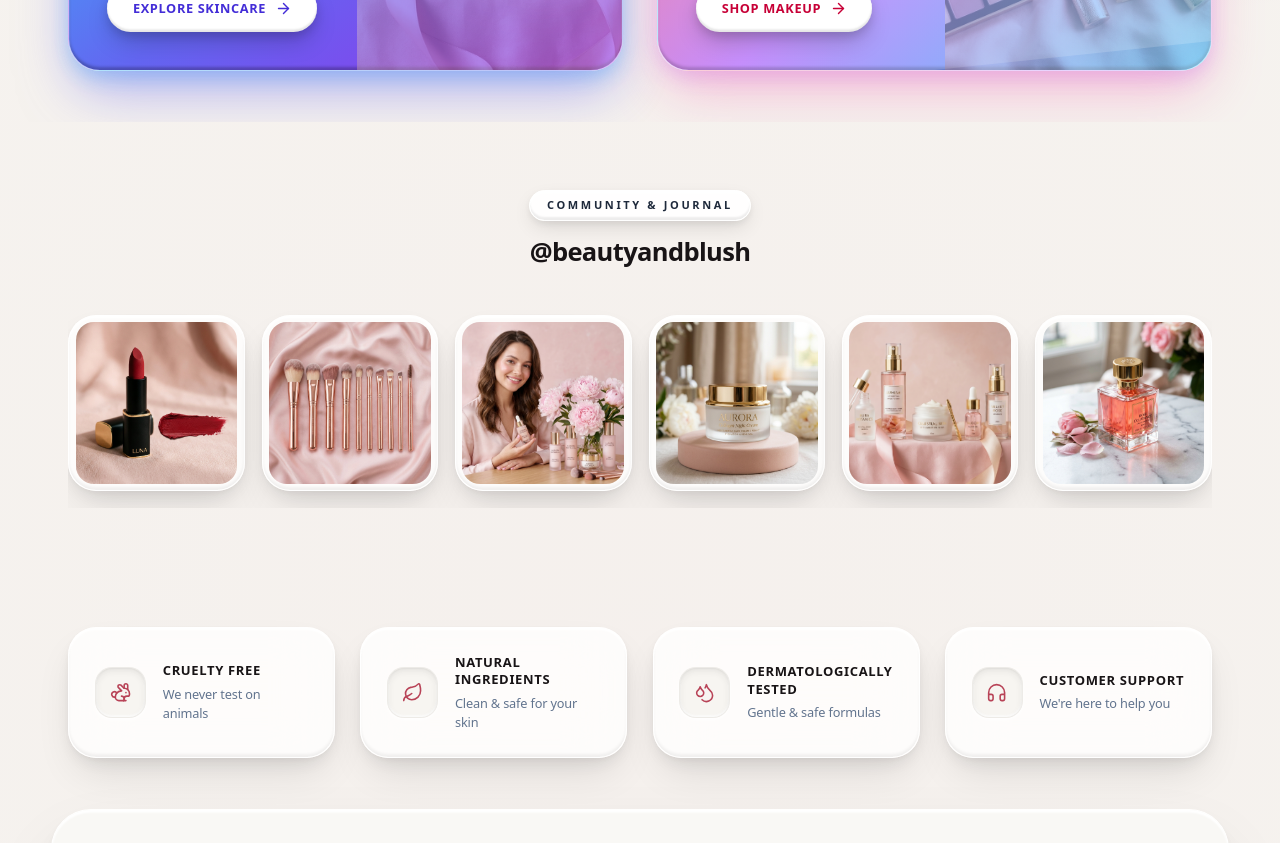
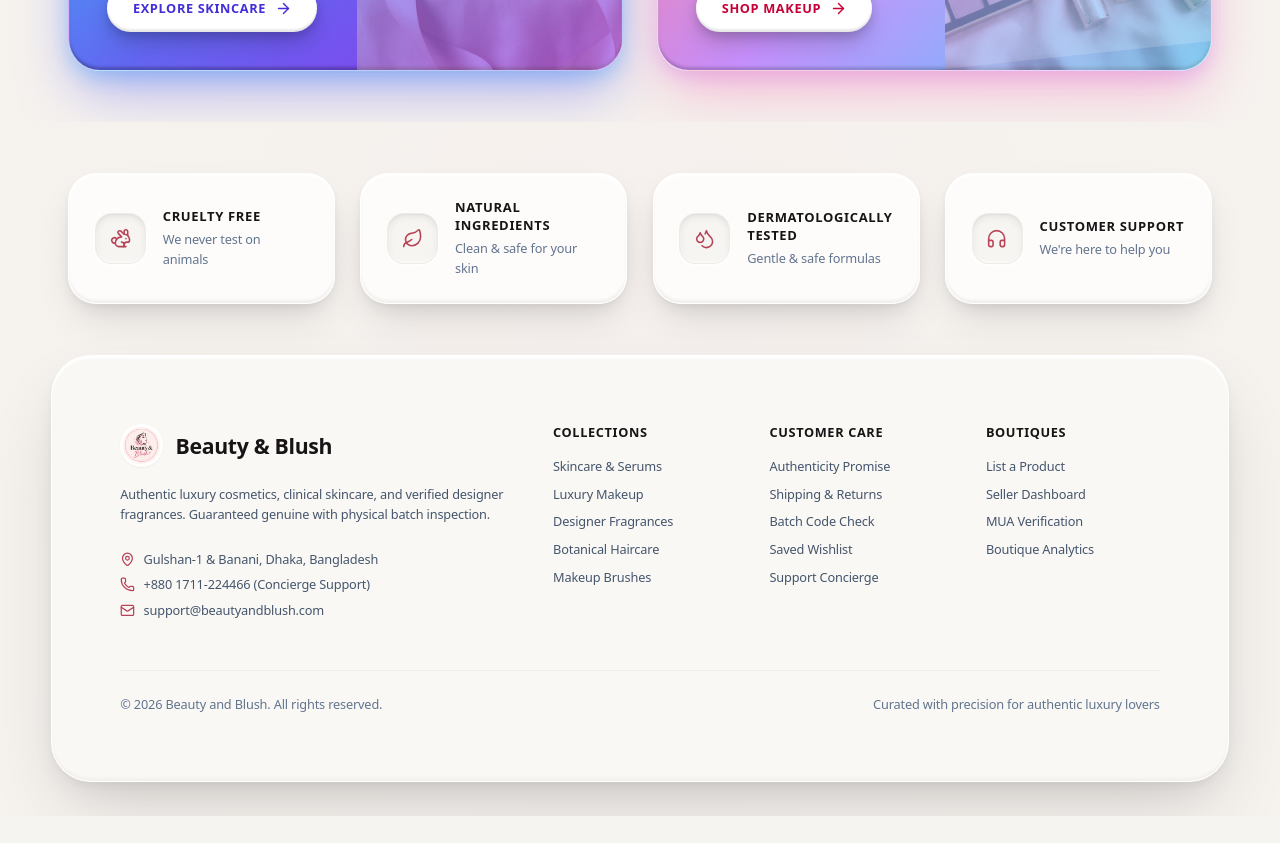
Before and after one commit to ruhul2003/Beauty-and-Blush, a Next.js app in the folder frontend/: page / in a window 1280 px wide. Shown: the part 1940-2783 px from the top of the page. After the commit the page ends 2756 px from the top, so only its background shows below. Built offline with nearby package versions, Linux system fonts and the light colour scheme; no server answers; a web font is replaced by a local one.

Commit message:
Remove community and journal section from home page

```diff
--- a/frontend/src/app/page.jsx
+++ b/frontend/src/app/page.jsx
@@ -5,7 +5,6 @@ import { HeroBanner } from '@/components/HeroBanner';
 import { TrustBadges } from '@/components/TrustBadges';
 import { CategoryShowcase } from '@/components/CategoryShowcase';
 import { PromoGrid } from '@/components/PromoGrid';
-import { InstagramFeed } from '@/components/InstagramFeed';
 
 export default function Home() {
   return (
@@ -21,9 +20,6 @@ export default function Home() {
 
       {/* 4. Dual Promo Banners (Skincare & Makeup) */}
       <PromoGrid />
-
-      {/* 5. Instagram Social Proof Gallery */}
-      <InstagramFeed />
     </div>
   );
 }
```
